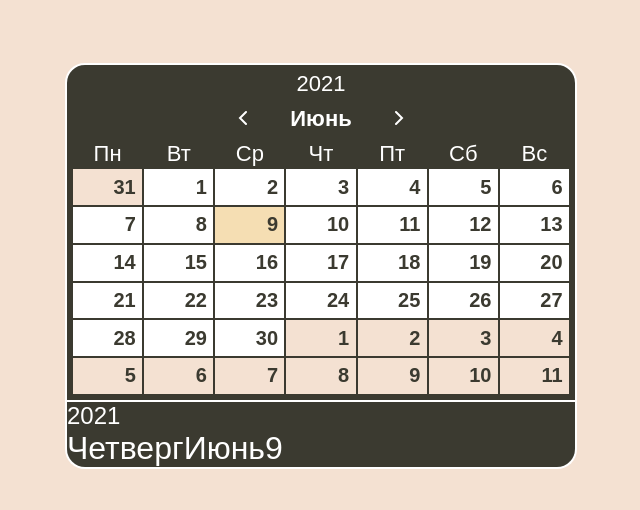
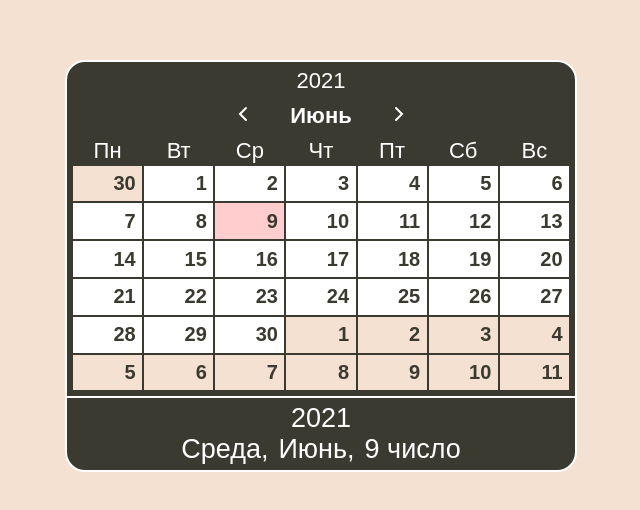
Before and after one commit to prostopopez/calendarOnJS, a plain HTML site: page index.html in a window 1280 px wide. Shown: the part 134-644 px from the top of the page, without its empty margins (319-959 px from the left). Drawn offline with Linux system fonts and the light colour scheme.

Commit message:
finishedCalendar

```diff
--- a/calendar.js
+++ b/calendar.js
@@ -10,13 +10,15 @@ const calendarYear = document.querySelector("#yearActual");
 document.querySelector("#nextMonthClick").addEventListener("click", prevMonth);
 document.querySelector("#prevMonthClick").addEventListener("click", nextMonth);
 
-// Выносим из даты составляющие
-const todayDay = new Date().getDay();
+// Выносим из даты составляющие. Так как день недели у нас начинается с Понедельника,
+// а в JS с Воскресенья, вычтем 1 день и добавим проверку на отрицательное значение
+// (при помощи тернарного оператора)
+const todayDay = (new Date().getDay() - 1) > 0 ? (new Date().getDay() - 1) : 6;
 const todayDate = new Date().getDate();
 const todayMonth = new Date().getMonth();
 const todayYear = new Date().getFullYear();
 
-// Объект, содержащий актуальные состояния
+// Объект, содержащий актуальные состояния даты
 let state = {
     todayDay,
     todayDate,
@@ -36,7 +38,7 @@ const daysList = {
 };
 
 // Объект, содержащий индексы дней недели
-const daysIndex = {
+const daysIndexes = {
     Mon: 0,
     Tue: 1,
     Wed: 2,
@@ -99,7 +101,7 @@ const monthsList = {
 };
 
 // Объект, содержащий индексы месяцев
-const monthsIndex = {
+const monthsIndexes = {
     Jan: 0,
     Feb: 1,
     Mar: 2,
@@ -116,12 +118,12 @@ const monthsIndex = {
 
 // Замена данных о сегодняшнем дне
 currentYear.innerHTML = todayYear;
-currentDay.innerHTML = daysList[todayDay];
-currentMonth.innerHTML = monthsList[state.todayMonth].rus;
-currentDate.innerHTML = todayDate;
+currentDay.innerHTML = daysList[todayDay] + ',';
+currentMonth.innerHTML = monthsList[state.todayMonth].rus + ',';
+currentDate.innerHTML = todayDate + ' число';
 
 // Замена данных о сегодняшнем дне
-let fullYear = analyizYear(state.todayYear);
+let fullYear = checkYearDays(state.todayYear);
 let fullMonth = fullYear.months[monthsList[state.todayMonth].var];
 
 // Вызов основной функции
@@ -130,15 +132,15 @@ changeCalendar();
 // Заменяет в календаре месяц и день на актуальные
 function changeCalendar() {
     calendarMonth.innerHTML = monthsList[state.todayMonth].rus;
-    calendarYear.innerHTML = state.todayYear;
+    calendarYear.value = state.todayYear;
     printCalendar();
 }
-//exp: analyizYear(2021) will get you all months length,first day,last day with indexes
-function analyizYear(year) {
-    let counter = 0;
+
+// Проверка года
+function checkYearDays(year) {
     const currentYear = {
         year: year,
-        is_leap: false,
+        isLeap: false,
         months: {
             Jan: 0,
             Feb: 1,
@@ -155,63 +157,73 @@ function analyizYear(year) {
         }
     };
 
-    while (counter < 12) {
-        Object.keys(currentYear.months).forEach(month => {
-            currentYear.months[month] = analyizMonth(month, year);
-        });
-        counter++;
+    // Заполняет год информацией о месяцах
+    Object.keys(currentYear.months).forEach(month => {
+        currentYear.months[month] = checkMonthDays(month, year);
+    });
+
+    // Проверяет, високосный ли год (29 дней в Феврале)
+    if (currentYear.months["Feb"].daysLength === 29) {
+        currentYear.isLeap = true;
     }
-    if (currentYear.months["Feb"].days_length === 29) {
-        currentYear.is_leap = true;
-    }
+
     return currentYear;
 }
 
-//exp: run analyizMonth(String:'Dec',Int:2019) note:(must capitalize month like Sep,Nov)
-function analyizMonth(month, year) {
-    const testDays = 31;
-    let counter = 0;
-
+// Проверка месяца
+function checkMonthDays(month, year) {
+    const maxDays = 31;
     const monthObj = {
         year: year,
         month: month,
-        month_idx: monthsIndex[month],
-        first_day: "",
-        first_day_index: null,
-        days_length: 0,
-        last_day_index: null
+        monthIndex: monthsIndexes[month],
+        firstDay: "",
+        firstDayIndex: null,
+        daysLength: 0,
+        lastDayIndex: null
     };
 
-    while (counter < testDays) {
-        counter++;
-        const dateTest = `${counter} ${month} ${year}`;
-        const dateArr = new Date(dateTest).toDateString().split(" ");
-        if (dateArr[1] === month) {
-            if (counter === 1) {
-                monthObj.first_day = dateArr[0];
-                monthObj.first_day_index = daysIndex[dateArr[0]];
+    // Добавление в объект месяца названия и индекса первого и последнего дней
+    for (let i = 1; i < maxDays; ++i) {
+        const dateTest = i + ' ' + month + ' ' + year;
+
+        // Преобразование в массив: день недели/месяц/число/год при помощи разделения пробелами
+        const dateArray = new Date(dateTest).toDateString().split(" ");
+
+        if (dateArray[1] === month) {
+            if (i === 1) {
+                monthObj.firstDay = dateArray[0];
+                monthObj.firstDayIndex = daysIndexes[dateArray[0]];
             }
-            monthObj.days_length++;
-            monthObj.last_day = dateArr[0];
-            monthObj.last_day_index = daysIndex[dateArr[0]];
+
+            monthObj.daysLength++;
+            monthObj.lastDay = dateArray[0];
+            monthObj.lastDayIndex = daysIndexes[dateArray[0]];
         } else {
             return monthObj;
         }
     }
+
     return monthObj;
 }
 
-//get last month days in current month view
+// Получение кол-ва дней предыдущего месяца
 function makePrevMonthArr(firstDayIndex) {
-    let prevMonthIdx;
+    let prevMonthIndex;
     let prevMonthDays;
+    let result = [];
+
     if (state.todayMonth === 0) {
-        prevMonthDays = analyizMonth("Dec", state.todayYear - 1).days_length;
+        // Применение функции определения дней к Декабрю предыдущего года
+        prevMonthDays = checkMonthDays("Dec", state.todayYear - 1).daysLength;
     } else {
-        prevMonthIdx = monthsIndex[fullMonth.month] - 1;
-        prevMonthDays = fullYear.months[monthsList[prevMonthIdx].var].days_length;
+        // Получение кол-ва дней из предыдущего месяца нынешнего года
+        prevMonthIndex = monthsIndexes[fullMonth.month] - 1;
+        prevMonthDays = fullYear.months[monthsList[prevMonthIndex].var].daysLength;
     }
-    let result = [];
+
+    // Заполнение return цифровыми значениями дней относящихся к предыдущему месяцу,
+    // но влезающих в нынешний календарь
     for (let i = 1; i <= firstDayIndex; i++) {
         const day = prevMonthDays - firstDayIndex + i;
         result.push({ day, state: "prevMonth" });
@@ -220,114 +232,146 @@ function makePrevMonthArr(firstDayIndex) {
     return result;
 }
 
-// this will print an array of with days of prev month and next month crosponds to the calendar table
+// Создание массива дней предыдущего и следующего месяцев
 function calcMonthCalendar() {
-    // Create array: [1, 2, 3, ..., 30, 31]
+    const resultArr = [];
+
+    // Новые массивы из кол-ва дней нынешнего месяца со значением
+    // state - нынешний и следующий месяцы
     const currMonth = Array.from(
-        { length: fullMonth.days_length },
+        { length: fullMonth.daysLength },
         (_, i) => ({ day: i + 1, state: "currMonth" })
     );
 
     const nextMonth = Array.from(
-        { length: fullMonth.days_length },
+        { length: fullMonth.daysLength },
         (_, i) => ({ day: i + 1, state: "nextMonth" })
     );
 
-    // Create a flat array with leading zeros and trailing last week:
-    // [0, 0, 0, 0, 1, 2, 3, ..., 30, 31, 1, 2, 3, 4, 5, 6, 7]
-    const flatResultArr = [
-        ...makePrevMonthArr(fullMonth.first_day_index),
+    // Создание массива, состоящего из:
+    // влезающих в нынешний календарь дней предыдущего месяца,
+    // дней нынешнего месяца,
+    // дней следующего месяца (при этом лишние дни обрезаются при помощи slice,
+    // получаются 42 видимых дня)
+    const longDaysArray = [
+        ...makePrevMonthArr(fullMonth.firstDayIndex),
         ...currMonth,
-        ...nextMonth // this includes extra numbers that will be trimmed
-    ].slice(0, 7 * 6); // 7 days/week * 6 weeks
+        ...nextMonth
+    ].slice(0, 7 * 6);
 
-    // Chunk the flat array into slices of 7:
-    const resultArr = [];
+    // Преобразование однородного массива состоящий из 7 небольших
+    // Каждый охватывает одну неделю
     for (let i = 0; i < 7; i++) {
-        resultArr.push(flatResultArr.slice(i * 7, (i + 1) * 7));
+        resultArr.push(longDaysArray.slice(i * 7, (i + 1) * 7));
     }
+
     return resultArr;
 }
 
-// print each cell its day number and color
+// Функция, заполняющая td в календаре
 function printCalendar() {
     const monthArr = calcMonthCalendar();
 
     let currentMonthStarted = false;
     let currentMonthEnd = true;
+
     for (let i = 0; i < 6; i++) {
         let currentWeek = monthArr[i];
-        //
-        const week = document.querySelector("#calendarBody").children[i];
+
+        // Занос в массив всех строк в таблице
+        const week = document.querySelectorAll("#calendarBody tr")[i];
+
+        // Занос в массив всех столбов в строке
+        const weekDays = week.querySelectorAll("td");
+
         for (let j = 0; j < 7; j++) {
-            week.children[j].style.backgroundColor = "white";
-            week.children[j].style.opacity = 1;
-            // console.log(currentWeek[j].day);
+            // Определение первого дня месяца
             if (currentWeek[j].day === 1) {
                 currentMonthStarted = true;
             }
+
+            // Заполнение ячеек числами
+            weekDays[j].innerHTML = currentWeek[j].day;
+
+            // Сегодняшний день, если: нынешний месяц, день, год
             if (
                 currentMonthEnd &&
                 currentMonthStarted &&
                 currentWeek[j].day === todayDate &&
-                fullMonth.month_idx === todayMonth &&
+                fullMonth.monthIndex === todayMonth &&
                 fullYear.year === todayYear
             ) {
-                week.children[j].innerHTML = `${currentWeek[j].day}`;
-                week.children[j].id = "current-day";
-                week.children[j].classList.add("currMonth");
-                week.children[j].style.backgroundColor = "wheat";
+                // Перекрашивание актуальной ячейки
+                weekDays[j].style.backgroundColor = "#ffcdcd";
+
+                // Отмена покраски следующего/предыдущего месяцев
                 currentMonthStarted = false;
                 currentMonthEnd = false;
             } else {
-                week.children[j].style.backgroundColor = "white";
-                // week.children[j].style.color = "black";
-                week.children[j].innerHTML = currentWeek[j].day;
-                week.children[j].removeAttribute("id");
+                // Повторная покраска (чтобы перекрыть актуальный день)
+                weekDays[j].style.backgroundColor = "white";
+
+                // Если дни не относятся к актуальному месяцу, покрасить в бежевый
                 if (currentWeek[j].state !== "currMonth") {
-                    week.children[j].style.backgroundColor = '#f4e1d2';
-                    week.children[j].style.color = "#3b3a30";
-                    week.children[j].classList.remove("currMonth");
-                }
-                if (currentWeek[j].state == "currMonth") {
-                    week.children[j].classList.add("currMonth");
+                    weekDays[j].style.backgroundColor = '#f4e1d2';
                 }
             }
         }
     }
 }
 
+// Переход на следующий месяц
 function nextMonth() {
+    // Прибавляет 1 месяц
     state.todayMonth += 1;
+
+    // Если месяце последний в году, прибавляет год и проверяет кол-во дней в нём
     if (state.todayMonth == 12) {
         state.todayYear += 1;
-        fullYear = analyizYear(state.todayYear);
+
+        // Замена данных о годе
+        fullYear = checkYearDays(state.todayYear);
         state.todayMonth = 0;
     }
+
+    // Замена данных о месяце
     fullMonth = fullYear.months[monthsList[state.todayMonth].var];
+
+    // Вызов функции изменения календаря
     changeCalendar();
 }
 
+// Переход на предыдущий месяц
 function prevMonth() {
+    // Вычитает 1 месяц
     state.todayMonth -= 1;
+
+    // Если месяц первый в году, убавляет год и проверяет кол-во дней в нём
     if (state.todayMonth == 0) {
         state.todayYear -= 1;
-        fullYear = analyizYear(state.todayYear);
+
+        // Замена данных о годе
+        fullYear = checkYearDays(state.todayYear);
         state.todayMonth = 11;
     }
+
+    // Замена данных о месяце
     fullMonth = fullYear.months[monthsList[state.todayMonth].var];
+
+    // Вызов функции изменения календаря
     changeCalendar();
 }
 
-// to change the year manually
+// Изменение года вводом в input
 calendarYear.addEventListener("input", e => {
-    let numberPattern = /\d+/g;
-    let year = parseInt(e.target.innerHTML.match(numberPattern).join(""));
+    // Преобразование введённого в численное значение
+    let year = parseInt(e.target.value);
+
     if (
-        e.target.innerHTML.match(numberPattern).join("").length > 3 &&
         typeof year === "number"
     ) {
-        fullYear = analyizYear(year);
+        // Присваивание всем необходимым переменным нового значения
+        fullYear = checkYearDays(year);
         fullMonth = fullYear.months[monthsList[state.todayMonth].var];
         state.todayYear = year;
         changeCalendar();
--- a/index.html
+++ b/index.html
@@ -13,9 +13,9 @@
 <div id="aboutToday">
     <h2 id="yearCur">2021</h2>
     <div>
-        <h1 id="dayCur">Вт</h1>
-        <h1 id="monthCur">Июнь</h1>
-        <h1 id="dateCur">8</h1>
+        <h2 id="dayCur">Вт</h2>
+        <h2 id="monthCur">Июнь</h2>
+        <h2 id="dateCur">8</h2>
     </div>
 </div>
 <div id="calendar">
@@ -23,7 +23,9 @@
         <thead>
         <tr>
             <th colspan="7">
-                <h4 id="yearActual" contenteditable="true">2021</h4>
+                <label for="yearActual">
+                    <input id="yearActual" value="2021" />
+                </label>
             </th>
         </tr>
         <tr>
@@ -45,7 +47,6 @@
                 </div>
             </th>
         </tr>
-
         <tr class="weekHead">
             <th class="weekday">Пн</th>
             <th class="weekday">Вт</th>
@@ -56,7 +57,6 @@
             <th class="weekday">Вс</th>
         </tr>
         </thead>
-
         <tbody id="calendarBody" class="mainCont">
         <tr>
             <td>1</td>
--- a/style.css
+++ b/style.css
@@ -1,4 +1,4 @@
-/*---Basic Styles---*/
+/*---Базовые стили---*/
 * {
     margin: 0;
     padding: 0;
@@ -45,7 +45,7 @@ table {
     overflow: hidden;
 }
 
-/*---About day---*/
+/*---Сегодня---*/
 #aboutToday,
 #aboutToday div {
     display: flex;
@@ -55,20 +55,38 @@ table {
     border: 2px solid white;
     border-top: none;
     border-radius: 0 0 20px 20px;
+    padding: 5px 10px;
     width: 40%;
+    flex-direction: column;
+    align-items: center;
     order: 1;
-    flex-direction: column;
+    font-size: 24px;
     background-color: #3b3a30;
     color: white;
 }
 
-/*---Calendar Header---*/
+#aboutToday div h2 {
+    margin-right: 10px;
+}
+
+#aboutToday div h2:last-child {
+    margin-right: 0;
+}
+
+/*---Шапка календаря---*/
 #calendar {
     order: 0;
     width: 40%;
     display: flex;
     flex-direction: column;
     justify-content: space-around;
+}
+
+#calendar input {
+    border: none;
+    background-color: #3b3a30;
+    text-align: center;
+    color: white;
 }
 
 #calendar,
@@ -104,6 +122,10 @@ table {
 }
 
 @media only screen and (max-width: 1400px) {
+    #aboutToday {
+        font-size: 18px;
+    }
+
     #yearActual,
     .conMonth h3,
     .weekHead {
@@ -120,6 +142,11 @@ table {
         width: 80%;
     }
 
+    #aboutToday {
+        width: 80%;
+        font-size: 14px;
+    }
+
     #yearActual,
     .conMonth h3,
     .weekHead {
@@ -127,7 +154,7 @@ table {
     }
 }
 
-/*---Calendar Body---*/
+/*---Тело календаря---*/
 .mainCont {
     background-color: white;
     color: #222;
```
